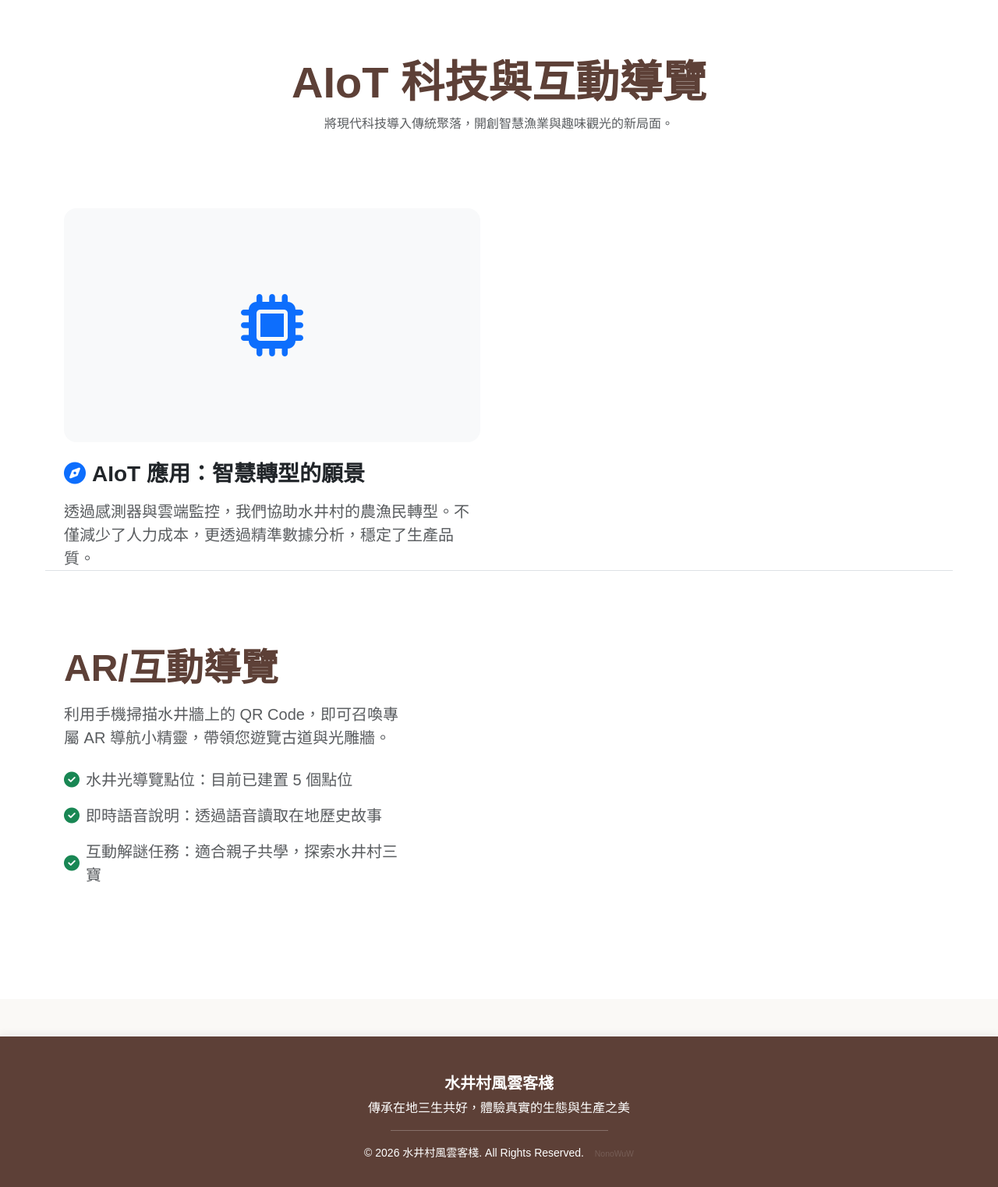
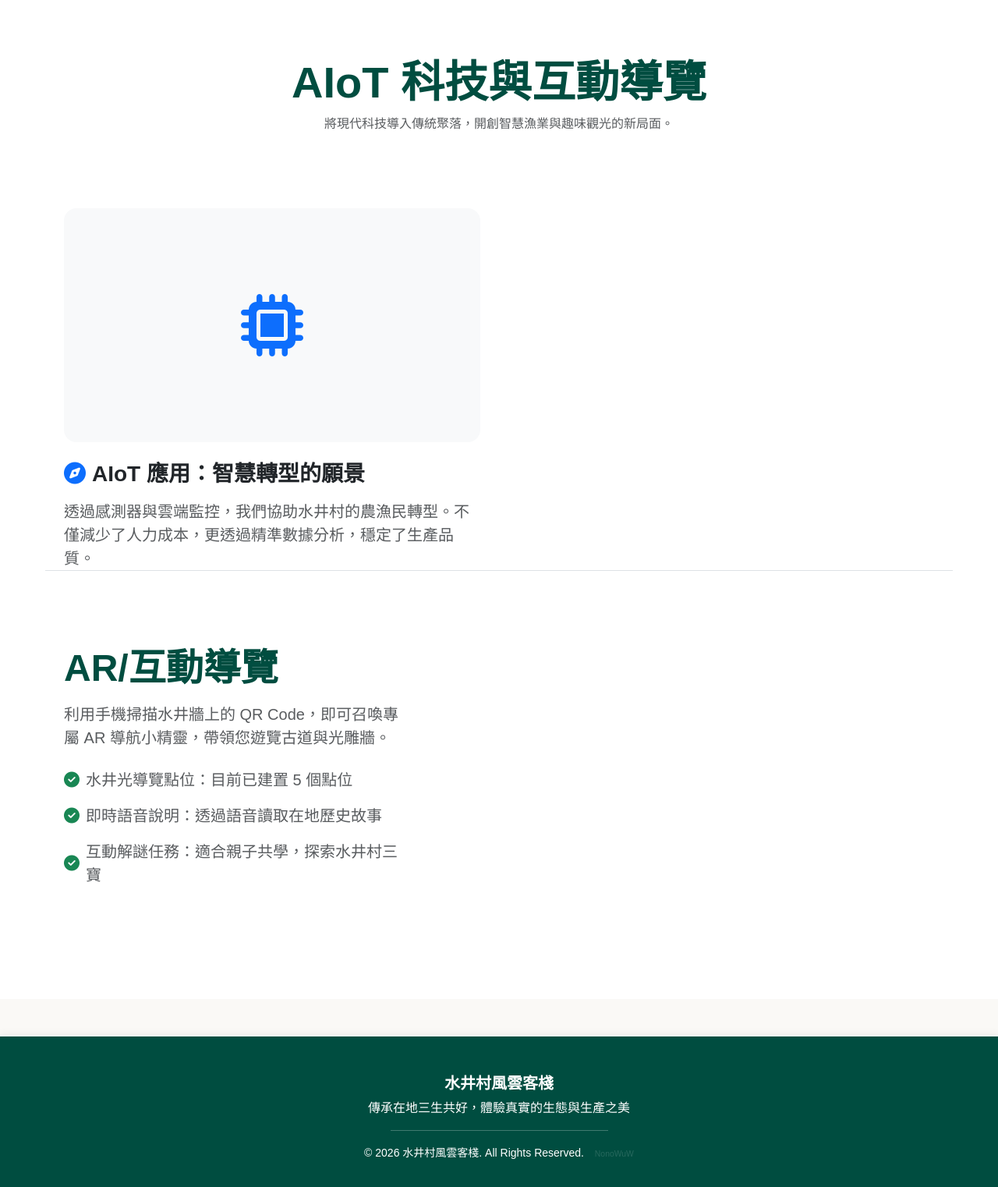
Before and after one commit to Nono0325/Shuijing-Fengyun-Inn, a Django app: page /aiot-guide/ in a window 1280 px wide. Shown: the part 62-1584 px from the top of the page at 78% size. Run offline with Django 5.2, Linux system fonts and the light colour scheme; data comes from the database, SQL or seed files in the repository; data that the repository does not hold is empty.

Commit message:
UI update: Changed primary theme color from brown to modern Deep Teal (#004D40) for a more professional look

```diff
--- a/templates/base.html
+++ b/templates/base.html
@@ -20,8 +20,8 @@
     <link rel="stylesheet" href="https://cdnjs.cloudflare.com/ajax/libs/font-awesome/6.4.2/css/all.min.css">
     <style>
         :root {
-            --primary-color: #5D4037; /* Brown color fitting for an Inn */
-            --secondary-color: #8D6E63;
+            --primary-color: #004D40; /* Modern Deep Teal */
+            --secondary-color: #00796B;
         }
         body {
             font-family: 'Noto Sans TC', sans-serif;
```
